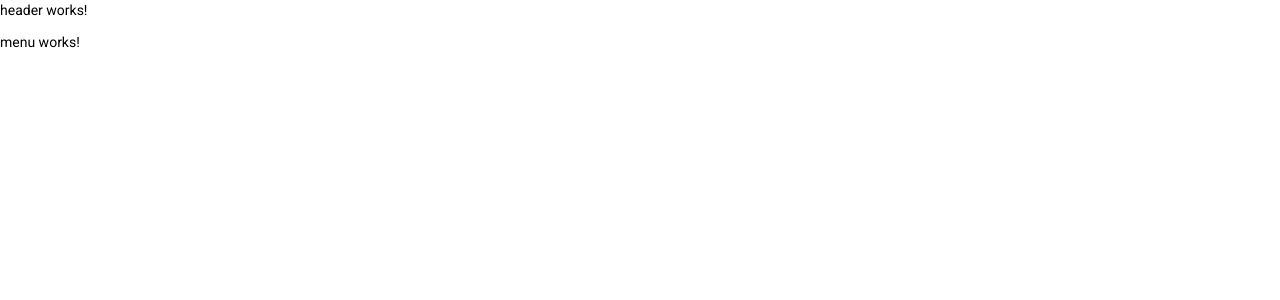
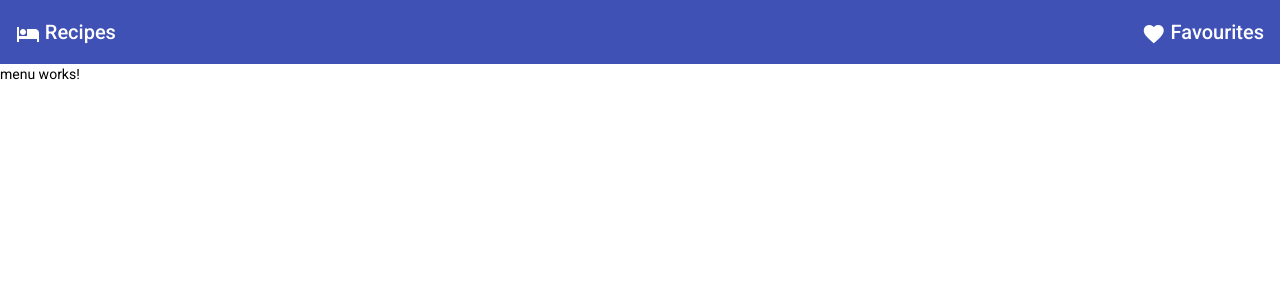
Before and after one commit to sureshkathroj/recipes, an Angular app: page / in a window 1280 px wide. Shown: the top 300 px of the page. Built offline with nearby package versions, Linux system fonts and the light colour scheme.

Commit message:
designed header

```diff
--- a/src/app/app-routing.module.ts
+++ b/src/app/app-routing.module.ts
@@ -1,5 +1,6 @@
 import { NgModule } from '@angular/core';
 import { RouterModule, Routes } from '@angular/router';
+import { FavouritesComponent } from './favourites/favourites.component';
 import { MenuComponent } from './menu/menu.component';
 import { RecipeComponent } from './recipe/recipe.component';
 
@@ -12,6 +13,9 @@ const routes: Routes = [
   },
   {
     path:"recipe",component:RecipeComponent
+  },
+  {
+    path:"favourites",component:FavouritesComponent
   }
 ];
 
--- a/src/app/header/header.component.css
+++ b/src/app/header/header.component.css
@@ -0,0 +1,11 @@
+.navbar{
+    justify-content: space-between;
+}
+mat-icon{
+    vertical-align: middle;
+    margin-right: 0.3rem;
+}
+a {
+    color: #fefefe;
+    text-decoration: none;
+  }
--- a/src/app/header/header.component.html
+++ b/src/app/header/header.component.html
@@ -1 +1,12 @@
-<p>header works!</p>
+<mat-toolbar color='primary' class="navbar">
+
+<div>
+    <mat-icon aria-hidden="false" aria-label="Example home icon">hotel</mat-icon>
+    <a routerLink="/">Recipes</a>
+</div>
+<div>
+   <mat-icon>favorite</mat-icon>
+
+   <a routerLink="/favourites"><span>Favourites</span></a>
+</div>
+</mat-toolbar>
```
Also changed, not shown: src/app/app.module.ts (+5 -2 lines).
